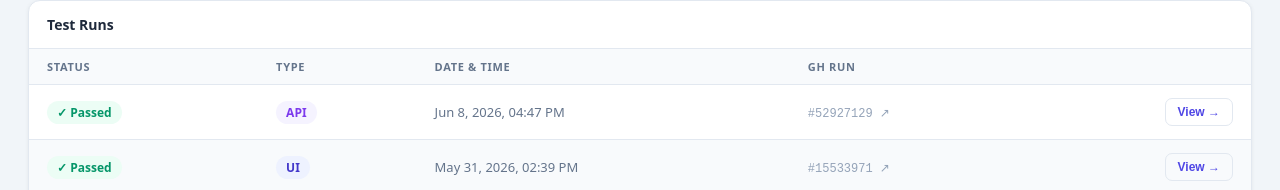
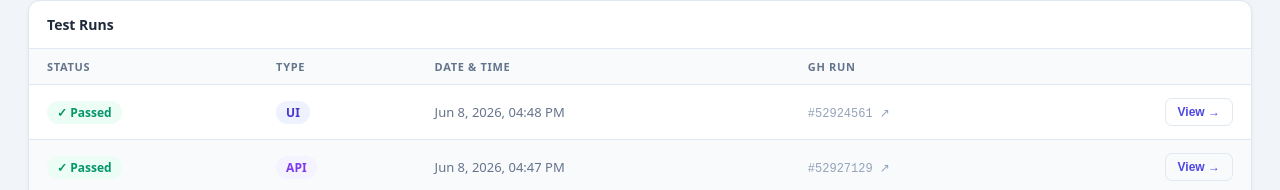
Before and after one commit to Assign4/allocations-qa, a Next.js app: page / in a window 1280 px wide. Shown: the part 201-391 px from the top of the page. Built offline with nearby package versions, Linux system fonts and the light colour scheme.

Commit message:
chore: update UI test report [skip ci]

```diff
--- a/public/last-updated.json
+++ b/public/last-updated.json
@@ -1 +1,5 @@
+<<<<<<< Updated upstream
 {"timestamp": 1780937256994, "type": "api"}
+=======
+{"timestamp": 1780937281752, "type": "ui"}
+>>>>>>> Stashed changes
--- a/public/runs.json
+++ b/public/runs.json
@@ -1,4 +1,11 @@
 [
+  {
+    "id": "27152924561",
+    "type": "ui",
+    "status": "passed",
+    "date": "2026-06-08T16:48:02.202Z",
+    "runUrl": "https://github.com/Assign4/allocations-qa/actions/runs/27152924561"
+  },
   {
     "id": "27152927129",
     "type": "api",
```
Also changed, not shown: public/ui-report/index.html (+1 -1 lines), 2 other files (tests, documents, lock files or other folders).
